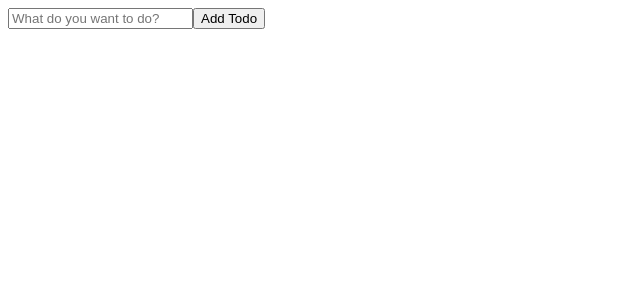
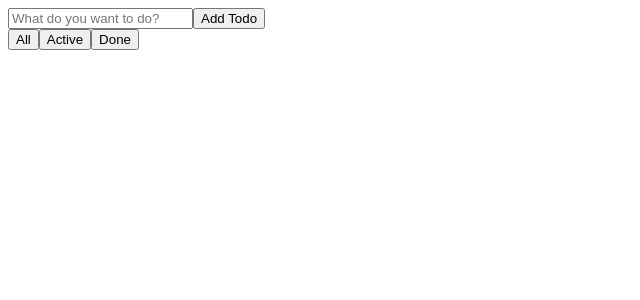
Before and after one commit to Tumelo-Tutubala/todo-app, a React (Vite) app in the folder todo-app/: page / in a window 1280 px wide. Shown: the top 300 px of the page, without its empty margins (0-640 px from the left). Built offline with nearby package versions, Linux system fonts and the light colour scheme.

Commit message:
Add filters

```diff
--- a/todo-app/src/App.jsx
+++ b/todo-app/src/App.jsx
@@ -3,10 +3,13 @@ import TodoList from "./components/TodoList"
 import TodoItem from "./components/TodoItem"
 
 import { useEffect, useState } from "react"
+import FilterButtons from "./components/FilterButtons";
 
 export default function App() {
   const [todos, setTodos] = useState([]);
   const [text, setText] = useState("");
+  const [filter, setFilter] = useState("all");
+
   function addTodo() {
     if (!text.trim()) return; // stop if the input is empty
 
@@ -34,11 +37,22 @@ export default function App() {
       })
     );
   }
+
+  const visibleTodos = todos.filter((todo) => {
+    if (filter === "active") return !todo.completed;
+    if (filter === "done") return todo.completed;
+    return true; // "all"
+  });
   return (
     <div className="App">
 
       <TodoForm text={text} setText={setText} addTodo={addTodo} />
-      <TodoList todos={todos}  />
+      <FilterButtons filter={filter} setFilter={setFilter} />
+      <TodoList
+        todos={visibleTodos}
+        toggleTodo={toggleTodo}
+        deleteTodo={deleteTodo}
+      />
 
     </div>
 
--- /dev/null
+++ b/todo-app/src/components/FilterButtons.jsx
@@ -0,0 +1,25 @@
+export default function FilterButtons({filter , setFilter}){
+
+    return(
+        <div className="FilterButtons">
+            <button
+                className={filter === "all" ? "active" : ""}
+                onClick={() => setFilter("all")}
+            >
+                All
+            </button>
+            <button
+                className={filter === "active" ? "active" : ""}
+                onClick={() => setFilter("active")}
+            >
+                Active
+            </button>
+            <button
+                className={filter === "done" ? "active" : ""}
+                onClick={() => setFilter("done")}
+            >
+                Done
+            </button>
+        </div>
+    );
+}
```
